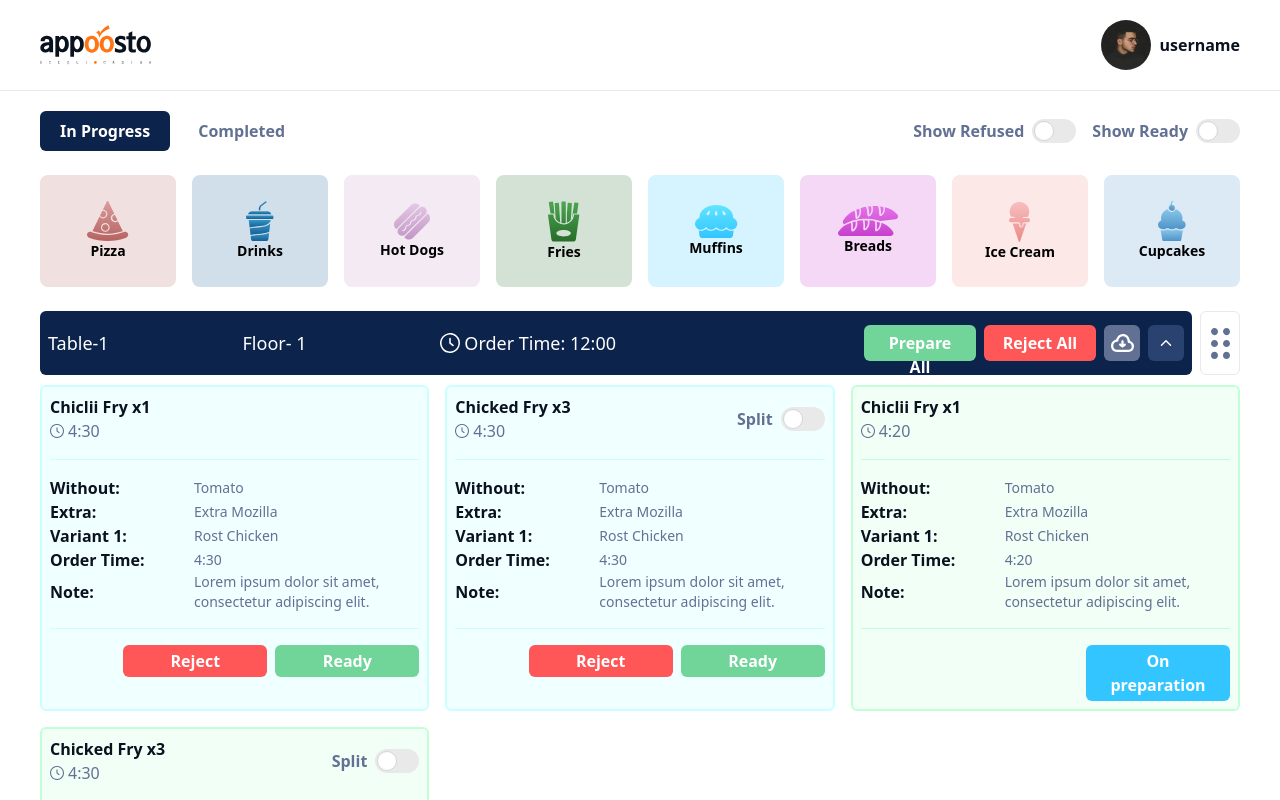
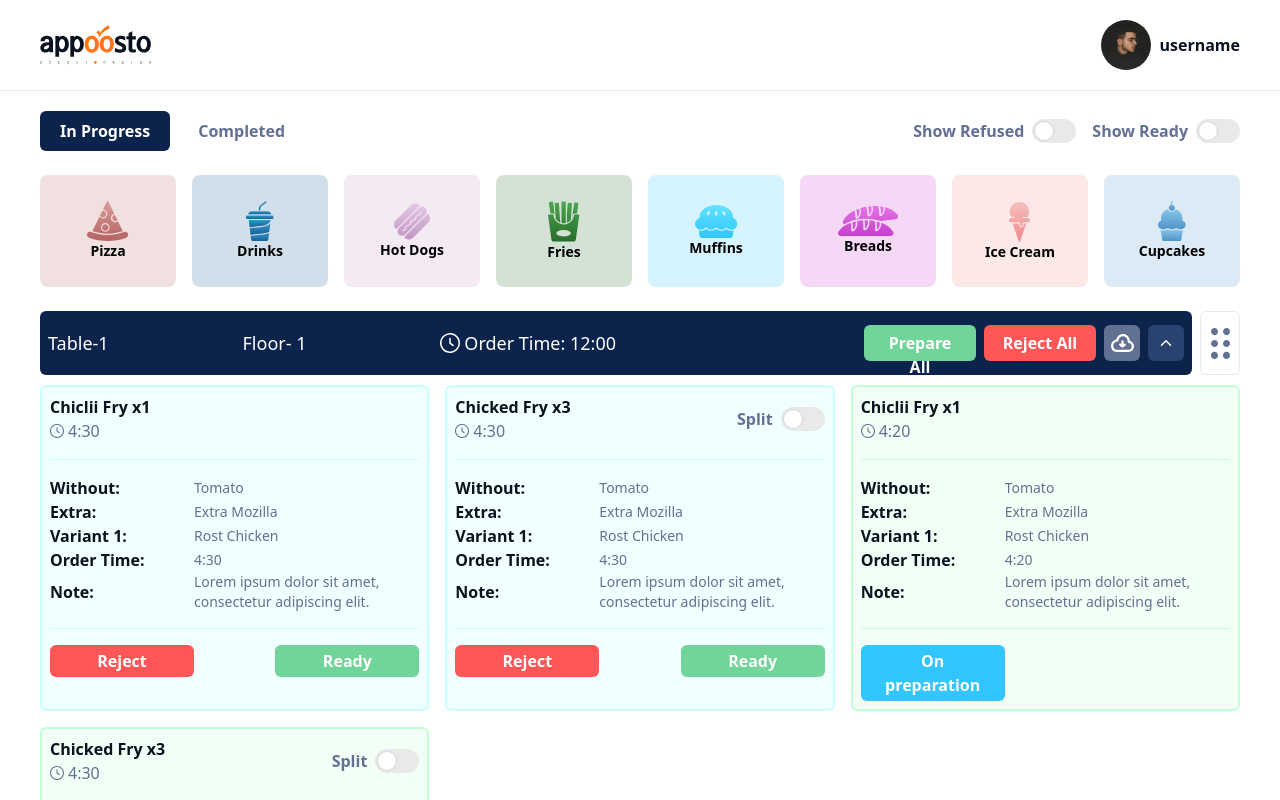
Before and after one commit to Hamza-Tasadaq/Appoosto-Kitchen, a React (Create React App) app: page /home in a window 1280 px wide. Both pictures are taken after a click on the button 1166 px from the left and 343 px from the top of the page. Shown: the top 800 px of the page. Built offline with nearby package versions, Linux system fonts and the light colour scheme.

Commit message:
Buttons Placement Fixed

```diff
--- a/src/components/OrderItem.js
+++ b/src/components/OrderItem.js
@@ -73,7 +73,7 @@ const OrderItem = ({ provided, orderDetails }) => {
         </div>
       </div>
       {isOpen && (
-        <div className="my-2.5 grid grid-cols-3 gap-4">
+        <div className="my-2.5 grid grid-cols-2 md:grid-cols-3 gap-4">
           {preparation &&
             preparation.map((orderItemData, index) => (
               <OrderItemCard
--- a/src/components/OrderItemCard.js
+++ b/src/components/OrderItemCard.js
@@ -59,19 +59,19 @@ const OrderItemCard = ({ status = "", orderItemData = {}, table = "" }) => {
 
       <div>
         <div className="flex items-center ">
-          <h2 className="text-[#0A111F] w-36 font-semibold text-base">
+          <h2 className="text-[#0A111F] w-28 lg:w-36 font-semibold text-base">
             Without:
           </h2>
           <p className="text-[#627193] flex-1 text-sm font-normal">{without}</p>
         </div>
         <div className="flex items-center ">
-          <h2 className="text-[#0A111F] w-36 font-semibold text-base">
+          <h2 className="text-[#0A111F] w-28 lg:w-36 font-semibold text-base">
             Extra:
           </h2>
           <p className="text-[#627193] flex-1 text-sm font-normal">{extra}</p>
         </div>
         <div className="flex items-center ">
-          <h2 className="text-[#0A111F] w-36 font-semibold text-base">
+          <h2 className="text-[#0A111F] w-28 lg:w-36 font-semibold text-base">
             Variant 1:
           </h2>
           <p className="text-[#627193] flex-1 text-sm font-normal">
@@ -79,13 +79,15 @@ const OrderItemCard = ({ status = "", orderItemData = {}, table = "" }) => {
           </p>
         </div>
         <div className="flex items-center ">
-          <h2 className="text-[#0A111F] w-36 font-semibold text-base">
+          <h2 className="text-[#0A111F] w-28 lg:w-36 font-semibold text-base">
             Order Time:
           </h2>
           <p className="text-[#627193] flex-1 text-sm font-normal">{time}</p>
         </div>
         <div className="flex items-center ">
-          <h2 className="text-[#0A111F] w-36 font-semibold text-base">Note:</h2>
+          <h2 className="text-[#0A111F] w-28 lg:w-36 font-semibold text-base">
+            Note:
+          </h2>
           <p className="text-[#627193] flex-1 text-sm font-normal">{note}</p>
         </div>
       </div>
@@ -98,7 +100,14 @@ const OrderItemCard = ({ status = "", orderItemData = {}, table = "" }) => {
         }`}
       />
 
-      <div className="flex items-center justify-end space-x-2">
+      <div
+        className={`flex items-center  space-x-2 ${
+          status === "preparation" && "justify-between"
+        }
+        ${status === "rejected" && "justify-end"}
+        ${status === "ready" && "justify-start"}
+        `}
+      >
         {status === "preparation" && <CardButton text="Reject" />}
         {(status === "rejected" || status === "ready") && (
           <CardButton text="On preparation" />
```
